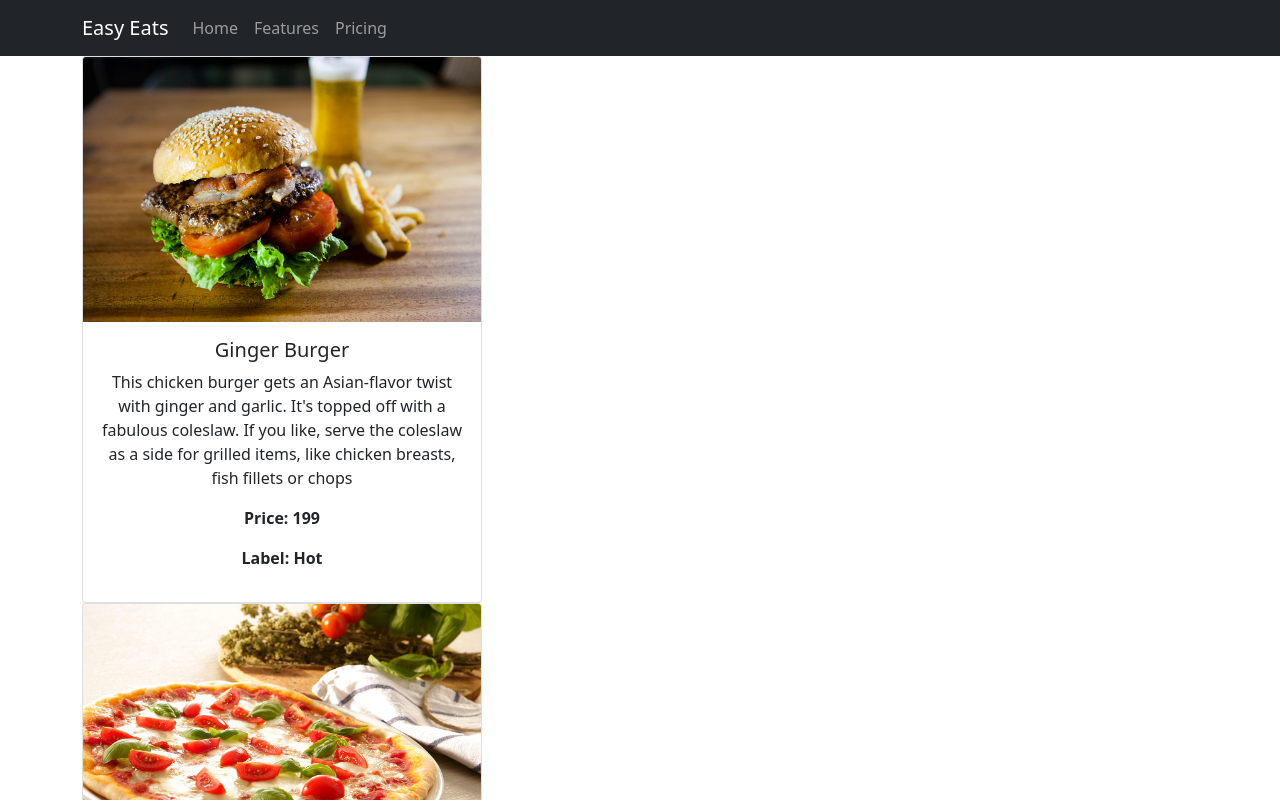
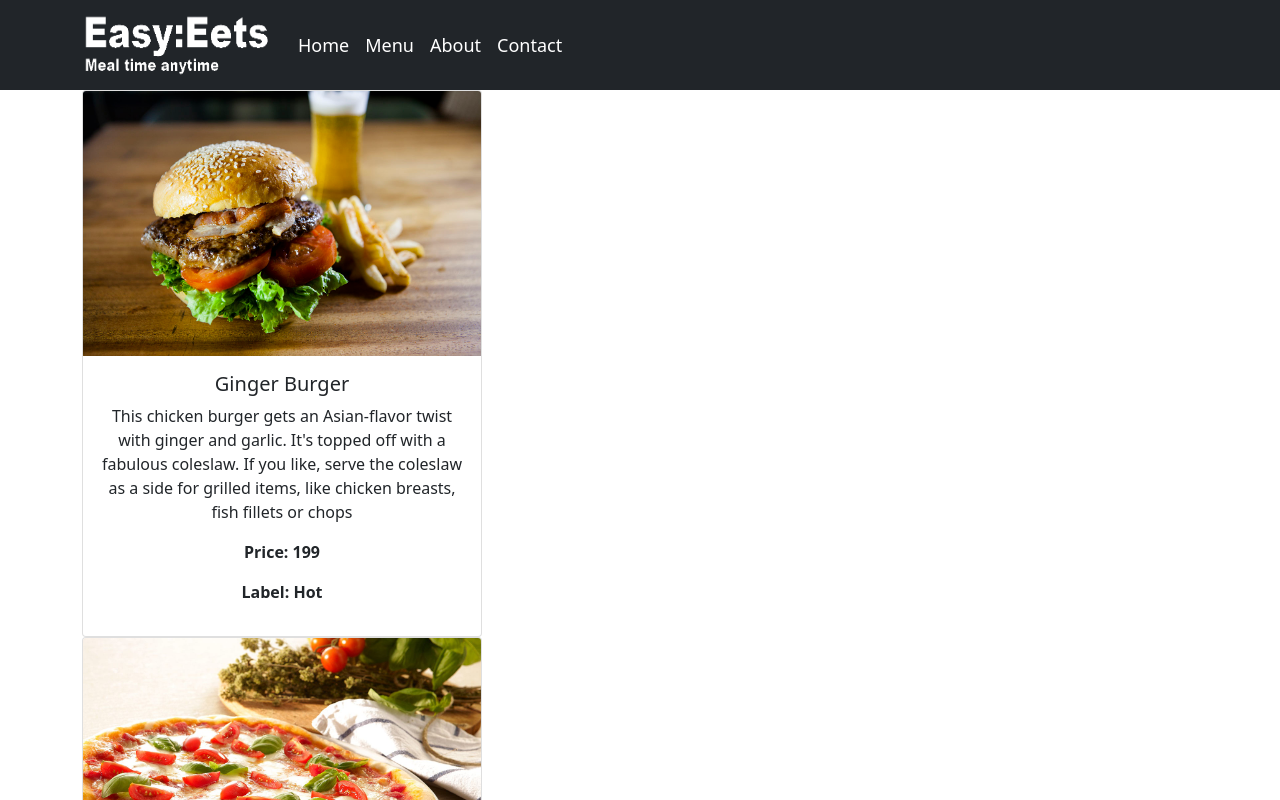
Before and after one commit to theoverse/easy-eats, a React (Create React App) app: page / in a window 1280 px wide. Shown: the top 800 px of the page. Built offline with nearby package versions, Linux system fonts and the light colour scheme.

Commit message:
added styles and logo image, and added design to navigation bar

```diff
--- /dev/null
+++ b/src/assets/css/main.css
@@ -0,0 +1,5 @@
+.main-menu {
+    color: #ffffff;
+    text-decoration: none;
+    font-size: 18px;
+}
--- a/src/component/header/Navigation.jsx
+++ b/src/component/header/Navigation.jsx
@@ -1,17 +1,24 @@
 import React from 'react';
 import { Container, Navbar, Nav } from 'react-bootstrap';
+import { Link } from 'react-router-dom';
+import '../../assets/css/main.css'
+import Logo from '../../assets/images/logo.png'
 
 const Navigation = () => {
     return (
         <div>
-            <Navbar bg="dark" variant="dark">
+            <Navbar bg="dark" expand="lg">
                 <Container>
-                    <Navbar.Brand href="#home">Easy Eats</Navbar.Brand>
-                    <Nav className="me-auto">
-                        <Nav.Link href="#home">Home</Nav.Link>
-                        <Nav.Link href="#features">Features</Nav.Link>
-                        <Nav.Link href="#pricing">Pricing</Nav.Link>
-                    </Nav>
+                    <Navbar.Brand><Link to="/"><img src={Logo} height="64px" width="192px" /></Link></Navbar.Brand>
+                    <Navbar.Toggle aria-controls="basic-navbar-nav" />
+                    <Navbar.Collapse id="basic-navbar-nav">
+                        <Nav className="me-auto">
+                            <Nav.Link><Link to="/" className="main-menu">Home</Link></Nav.Link>
+                            <Nav.Link><Link to="/menu" className="main-menu">Menu</Link></Nav.Link>
+                            <Nav.Link><Link to="/about" className="main-menu">About</Link></Nav.Link>
+                            <Nav.Link><Link to="/contact" className="main-menu">Contact</Link></Nav.Link>
+                        </Nav>
+                    </Navbar.Collapse>
                 </Container>
             </Navbar>
         </div>
```
Also changed, not shown: src/assets/images/logo.png (added).
